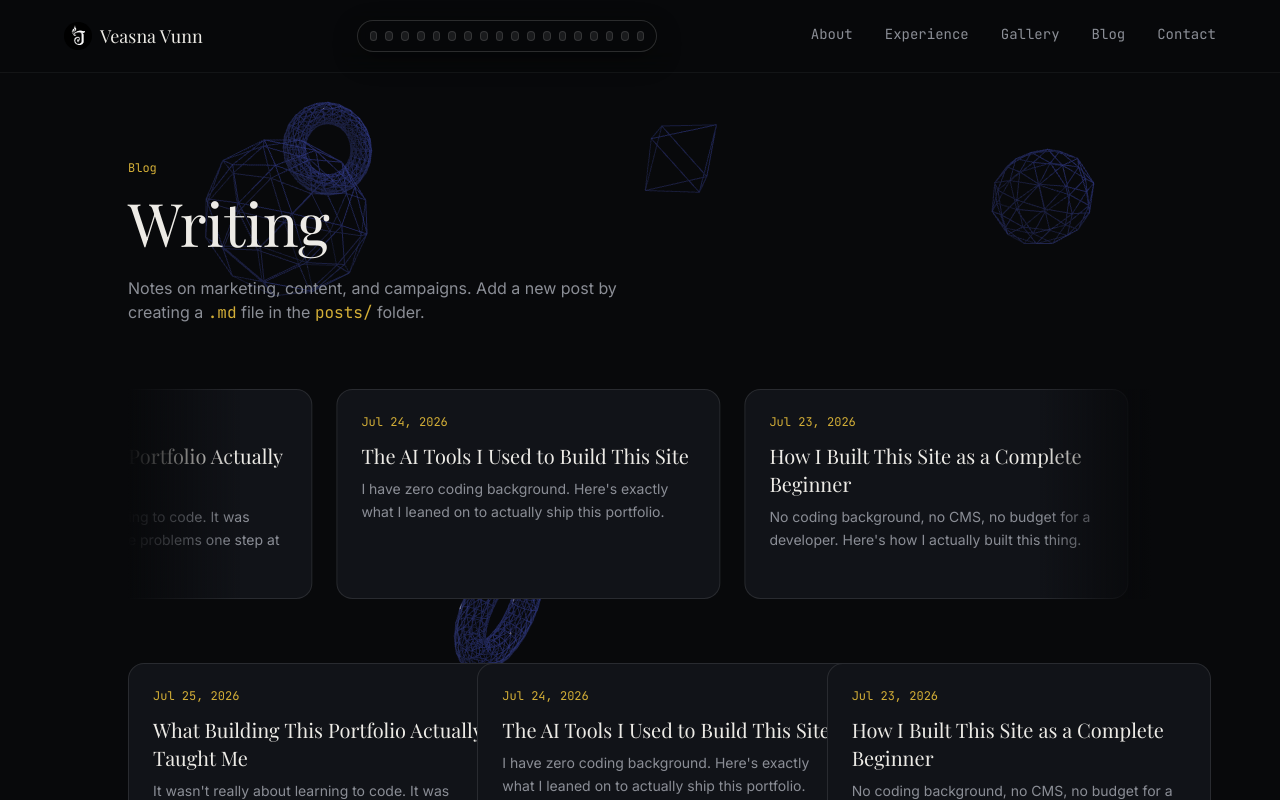
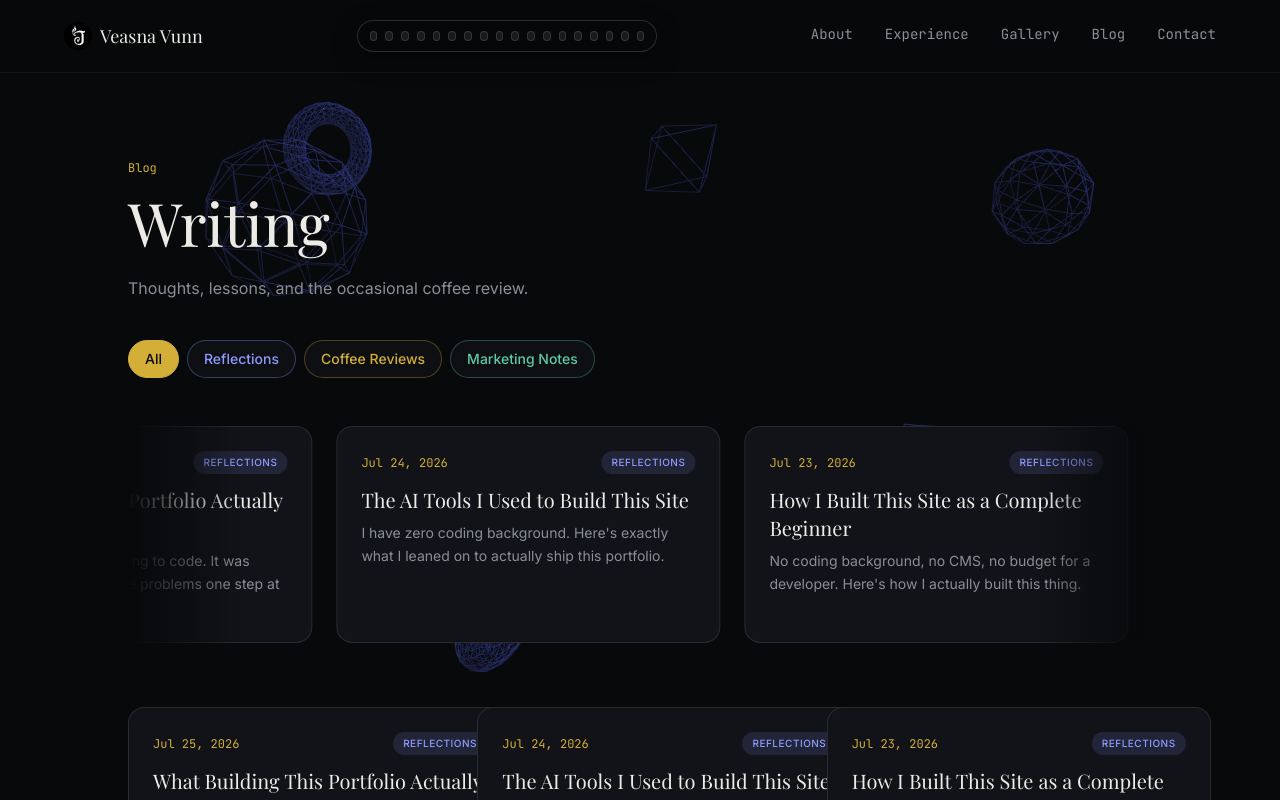
Before and after one commit to VeasnaV17/veasna-portfolio, a Next.js app: page /blog in a window 1280 px wide. Shown: the top 800 px of the page. Built offline with nearby package versions, Linux system fonts and the light colour scheme; a web font is replaced by a local one.

Commit message:
Add category badge to Other Posts sidebar cards

```diff
--- a/app/blog/[slug]/page.js
+++ b/app/blog/[slug]/page.js
@@ -3,6 +3,7 @@ import Nav from "../../../components/Nav";
 import Footer from "../../../components/Footer";
 import Reveal from "../../../components/Reveal";
 import { getAllPostSlugs, getPostData, getOtherPosts } from "../../../lib/posts";
+import { blogCategories } from "../../../lib/data";
 
 export async function generateStaticParams() {
   return getAllPostSlugs();
@@ -28,7 +29,20 @@ export default async function BlogPostPage({ params }) {
       <div className="max-w-6xl mx-auto px-6 md:px-16 pt-40 pb-32 flex flex-col lg:flex-row gap-16">
         <article className="lg:w-2/3 max-w-2xl">
           <Reveal>
-            <div className="font-mono text-xs text-accent mb-4">{formatted}</div>
+            <div className="flex items-center gap-3 mb-4">
+              <div className="font-mono text-xs text-accent">{formatted}</div>
+              {post.category && (
+                <span
+                  className="text-[10px] uppercase tracking-wider px-2.5 py-1 rounded-full font-medium"
+                  style={{
+                    backgroundColor: `${blogCategories[post.category] || "#8b8e96"}22`,
+                    color: blogCategories[post.category] || "#8b8e96"
+                  }}
+                >
+                  {post.category}
+                </span>
+              )}
+            </div>
             <h1 className="font-serif text-4xl md:text-5xl mb-10 leading-tight">{post.title}</h1>
             <div
               className="prose-custom text-ivory/90 font-light leading-relaxed [&_p]:mb-5 [&_a]:text-accent [&_a]:underline [&_strong]:text-ivory [&_strong]:font-semibold [&_em]:italic [&_h2]:font-serif [&_h2]:text-xl [&_h2]:md:text-2xl [&_h2]:font-medium [&_h2]:text-accent [&_h2]:mt-9 [&_h2]:mb-3 [&_h3]:font-serif [&_h3]:text-lg [&_h3]:md:text-xl [&_h3]:font-medium [&_h3]:text-accent [&_h3]:mt-7 [&_h3]:mb-3 [&_ul]:mb-5 [&_ul]:pl-5 [&_ul]:list-disc [&_ol]:mb-5 [&_ol]:pl-5 [&_ol]:list-decimal [&_li]:mb-2 [&_img]:rounded-2xl [&_img]:border [&_img]:border-white/10 [&_img]:my-8 [&_img]:w-full"
@@ -68,11 +82,30 @@ export default async function BlogPostPage({ params }) {
                       <Link
                         key={item.slug}
                         href={`/blog/${item.slug}`}
-                        className="block rounded-xl border border-white/10 bg-panel p-5 hover:border-accent/40 transition-colors"
+                        className="group block relative rounded-xl overflow-hidden border border-white/10 hover:border-accent/40 transition-colors aspect-[16/10]"
                       >
-                        <div className="text-xs font-mono text-accent mb-2">{itemFormatted}</div>
-                        <div className="font-serif text-lg mb-2 leading-snug">{item.title}</div>
-                        <p className="text-sm text-muted leading-relaxed line-clamp-2">{item.excerpt}</p>
+                        {/* eslint-disable-next-line @next/next/no-img-element */}
+                        <img
+                          src={item.image || "/images/profile.jpg"}
+                          alt={item.title}
+                          className="absolute inset-0 w-full h-full object-cover group-hover:scale-105 transition-transform duration-500"
+                        />
+                        <div className="absolute inset-0 bg-gradient-to-t from-void via-void/60 to-transparent" />
+                        {item.category && (
+                          <span
+                            className="absolute top-3 right-3 text-[10px] uppercase tracking-wider px-2.5 py-1 rounded-full font-medium"
+                            style={{
+                              backgroundColor: `${blogCategories[item.category] || "#8b8e96"}dd`,
+                              color: "#08090b"
+                            }}
+                          >
+                            {item.category}
+                          </span>
+                        )}
+                        <div className="absolute bottom-0 left-0 right-0 p-4">
+                          <div className="text-xs font-mono text-accent mb-1">{itemFormatted}</div>
+                          <div className="font-serif text-base leading-snug text-ivory">{item.title}</div>
+                        </div>
                       </Link>
                     );
                   })}
--- a/app/blog/page.js
+++ b/app/blog/page.js
@@ -1,8 +1,7 @@
 import Nav from "../../components/Nav";
 import Footer from "../../components/Footer";
 import Reveal from "../../components/Reveal";
-import Carousel from "../../components/Carousel";
-import BlogCard from "../../components/BlogCard";
+import BlogFilterView from "../../components/BlogFilterView";
 import { getSortedPostsData } from "../../lib/posts";
 
 export const metadata = {
@@ -19,31 +18,10 @@ export default function BlogIndexPage() {
         <Reveal>
           <span className="block font-mono text-xs text-accent mb-4">Blog</span>
           <h1 className="font-serif text-4xl md:text-6xl mb-6">Writing</h1>
-          <p className="text-muted max-w-lg mb-16">
-            Notes on marketing, content, and campaigns. Add a new post by creating a{" "}
-            <code className="text-accent">.md</code> file in the <code className="text-accent">posts/</code> folder.
-          </p>
+          <p className="text-muted max-w-lg mb-10">Thoughts, lessons, and the occasional coffee review.</p>
         </Reveal>
 
-        {posts.length > 0 ? (
-          <>
-            <Reveal delay={0.05} className="mb-16">
-              <Carousel speedSeconds={34}>
-                {posts.map((item) => <BlogCard key={item.slug} {...item} />)}
-              </Carousel>
-            </Reveal>
-
-            <div className="grid sm:grid-cols-2 lg:grid-cols-3 gap-6">
-              {posts.map((post, i) => (
-                <Reveal key={post.slug} delay={i * 0.04}>
-                  <BlogCard {...post} />
-                </Reveal>
-              ))}
-            </div>
-          </>
-        ) : (
-          <p className="text-muted">No posts yet — add one to the posts/ folder to get started.</p>
-        )}
+        <BlogFilterView posts={posts} />
       </section>
       <Footer />
     </>
--- a/components/BlogCard.jsx
+++ b/components/BlogCard.jsx
@@ -2,13 +2,15 @@
 
 import Link from "next/link";
 import { motion } from "framer-motion";
+import { blogCategories } from "../lib/data";
 
-export default function BlogCard({ slug, title, date, excerpt }) {
+export default function BlogCard({ slug, title, date, excerpt, category }) {
   const formatted = new Date(date).toLocaleDateString("en-US", {
     year: "numeric",
     month: "short",
     day: "numeric"
   });
+  const categoryColor = blogCategories[category] || "#8b8e96";
 
   return (
     <Link href={`/blog/${slug}`}>
@@ -17,7 +19,17 @@ export default function BlogCard({ slug, title, date, excerpt }) {
         transition={{ duration: 0.4, ease: [0.16, 1, 0.3, 1] }}
         className="w-72 md:w-96 rounded-2xl border border-white/10 bg-panel p-6 h-full flex flex-col"
       >
-        <div className="text-xs font-mono text-accent mb-3">{formatted}</div>
+        <div className="flex items-center justify-between mb-3">
+          <div className="text-xs font-mono text-accent">{formatted}</div>
+          {category && (
+            <span
+              className="text-[10px] uppercase tracking-wider px-2.5 py-1 rounded-full font-medium"
+              style={{ backgroundColor: `${categoryColor}22`, color: categoryColor }}
+            >
+              {category}
+            </span>
+          )}
+        </div>
         <div className="font-serif text-xl mb-2">{title}</div>
         <p className="text-sm text-muted leading-relaxed">{excerpt}</p>
       </motion.div>
--- /dev/null
+++ b/components/BlogFilterView.jsx
@@ -0,0 +1,76 @@
+"use client";
+
+import { useState } from "react";
+import Reveal from "./Reveal";
+import Carousel from "./Carousel";
+import BlogCard from "./BlogCard";
+import { blogCategories } from "../lib/data";
+
+export default function BlogFilterView({ posts }) {
+  const [activeFilter, setActiveFilter] = useState("all");
+  const categoryNames = Object.keys(blogCategories);
+
+  const visiblePosts =
+    activeFilter === "all"
+      ? posts
+      : posts.filter((post) => post.category === activeFilter);
+
+  return (
+    <>
+      <Reveal delay={0.03} className="mb-12">
+        <div className="flex flex-wrap gap-2">
+          <button
+            type="button"
+            onClick={() => setActiveFilter("all")}
+            className={`rounded-full border px-4 py-2 text-sm font-medium transition-all ${
+              activeFilter === "all"
+                ? "border-accent bg-accent text-void"
+                : "border-white/10 bg-panel/70 text-muted hover:border-accent/50 hover:text-ivory"
+            }`}
+          >
+            All
+          </button>
+          {categoryNames.map((name) => {
+            const isActive = activeFilter === name;
+            const color = blogCategories[name];
+            return (
+              <button
+                key={name}
+                type="button"
+                onClick={() => setActiveFilter(name)}
+                style={
+                  isActive
+                    ? { backgroundColor: color, borderColor: color, color: "#08090b" }
+                    : { borderColor: `${color}55`, color: color }
+                }
+                className="rounded-full border px-4 py-2 text-sm font-medium transition-all bg-panel/70 hover:opacity-80"
+              >
+                {name}
+              </button>
+            );
+          })}
+        </div>
+      </Reveal>
+
+      {visiblePosts.length > 0 ? (
+        <>
+          <Reveal delay={0.05} className="mb-16">
+            <Carousel speedSeconds={34}>
+              {visiblePosts.map((item) => <BlogCard key={item.slug} {...item} />)}
+            </Carousel>
+          </Reveal>
+
+          <div className="grid sm:grid-cols-2 lg:grid-cols-3 gap-6">
+            {visiblePosts.map((post, i) => (
+              <Reveal key={post.slug} delay={i * 0.04}>
+                <BlogCard {...post} />
+              </Reveal>
+            ))}
+          </div>
+        </>
+      ) : (
+        <p className="text-muted">No posts in this category yet.</p>
+      )}
+    </>
+  );
+}
--- a/posts/ai-tools-i-use.md
+++ b/posts/ai-tools-i-use.md
@@ -3,6 +3,7 @@ title: "The AI Tools I Used to Build This Site"
 date: "2026-07-24"
 excerpt: "I have zero coding background. Here's exactly what I leaned on to actually ship this portfolio."
 image: "/images/blog/aitools.png"
+category: "Reflections"
 ---
 ![Screenshot of my code editor](/images/blog/aitools.png)
 
--- a/posts/how-i-built-this-site.md
+++ b/posts/how-i-built-this-site.md
@@ -2,6 +2,7 @@
 title: "How I Built This Site as a Complete Beginner"
 date: "2026-07-23"
 excerpt: "No coding background, no CMS, no budget for a developer. Here's how I actually built this thing."
+category: "Reflections"
 ---
 ![Screenshot of my code editor](/images/blog/blog01.jpg)
 
--- a/posts/what-building-this-portfolio-taught-me.md
+++ b/posts/what-building-this-portfolio-taught-me.md
@@ -2,6 +2,7 @@
 title: "What Building This Portfolio Actually Taught Me"
 date: "2026-07-25"
 excerpt: "It wasn't really about learning to code. It was about learning how to solve problems one step at a time."
+category: "Reflections"
 image: "/images/blog/lessons.png"
 ---
 
```
Also changed, not shown: lib/data.js.
